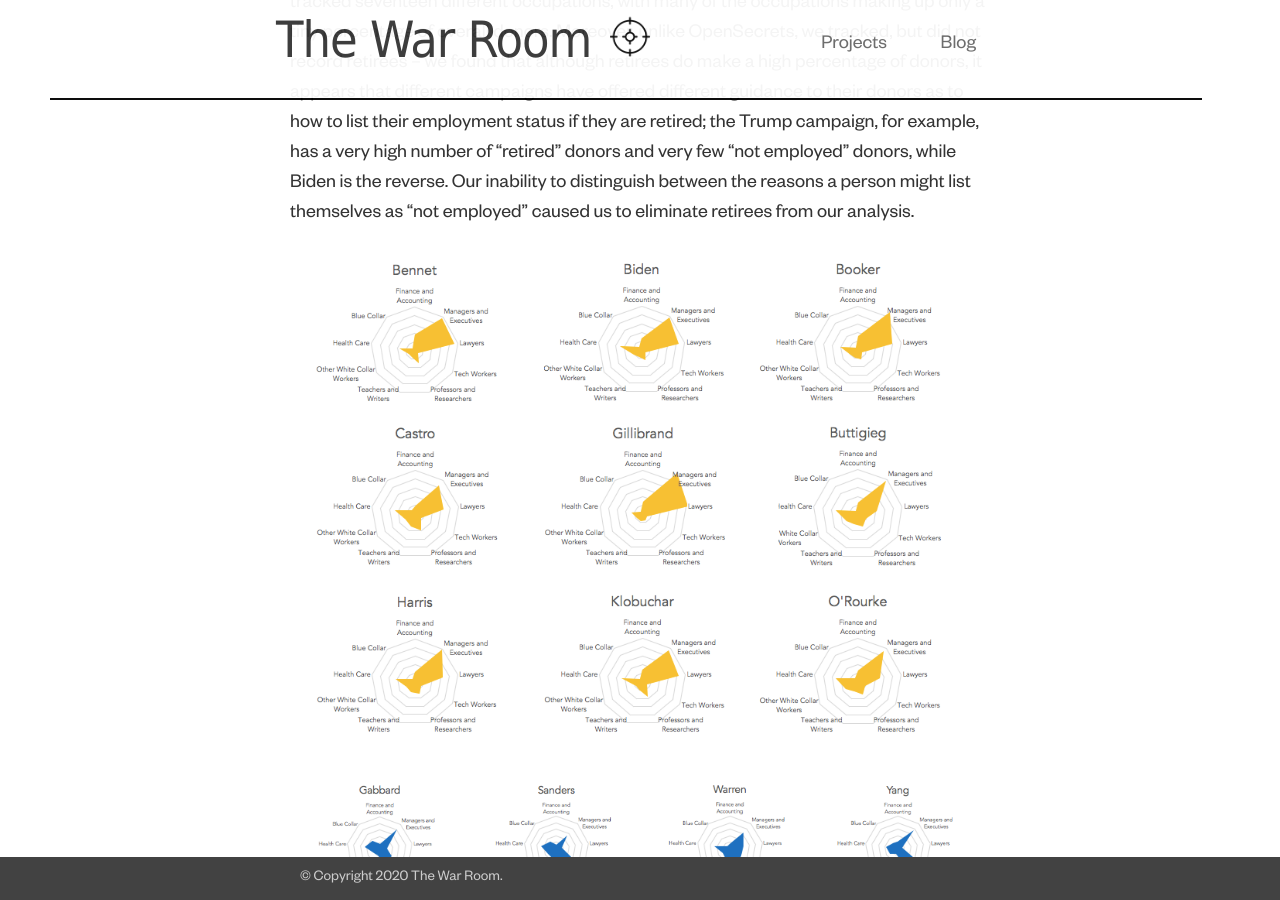
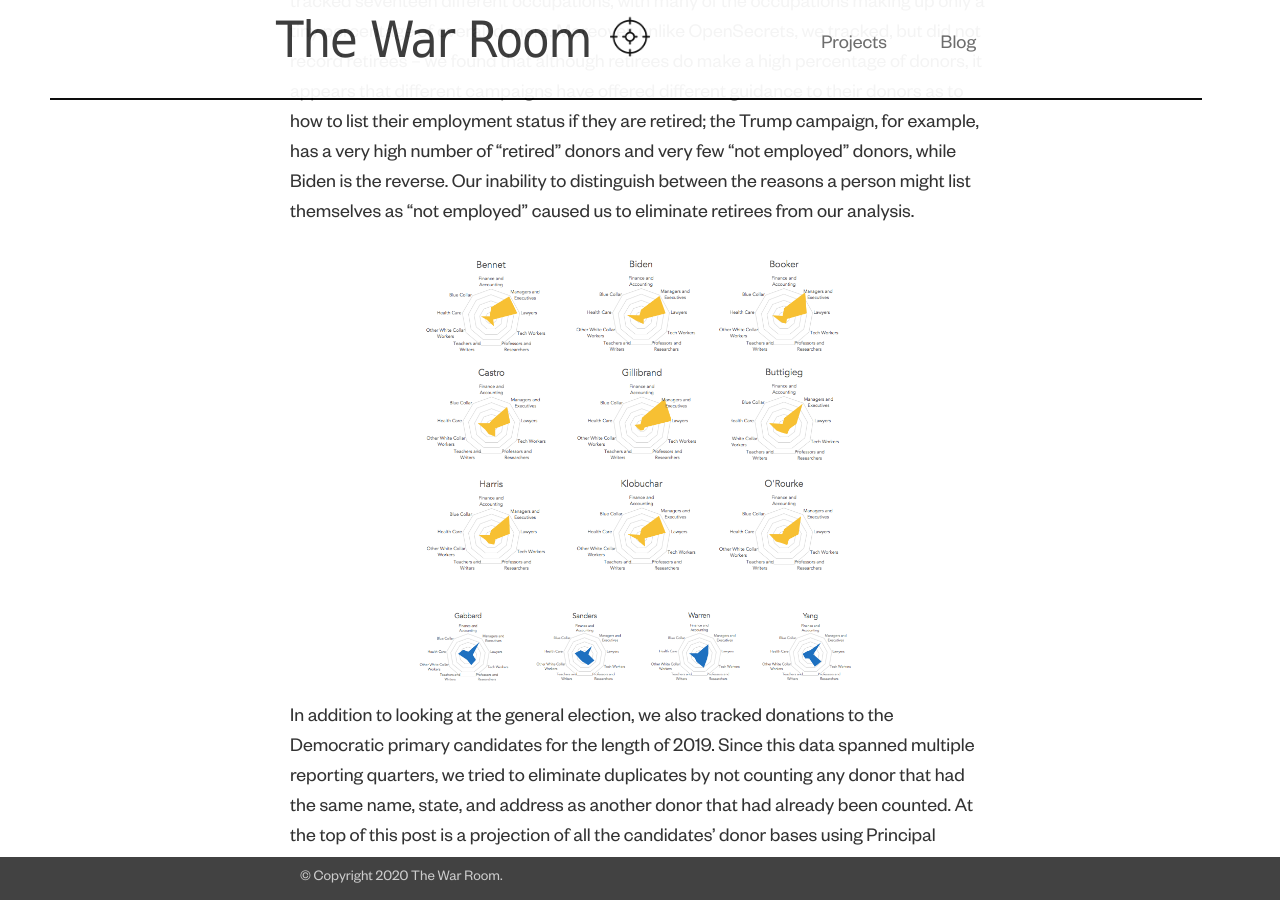
Before and after one commit to WarRoomCommand/warroomcommand.github.io, a Jekyll site: the page built from _projects/donor_directions.markdown, in a window 1280 px wide and 900 px high, scrolled down 2386 px. Built offline with Jekyll 4.4.1, drawn with Linux system fonts in a browser that asks for light colours; nearby versions of some CDN libraries.

Commit message:
more dd testing

```diff
--- a/_projects/donor_directions.markdown
+++ b/_projects/donor_directions.markdown
@@ -29,10 +29,10 @@ Here we look specifically at donors to Trump and Biden in the month of May. Note
 The results from the Trump-Biden comparison are unsurprising. Professors and lawyers disproportionately break towards Biden while blue collar workers disproportionately break towards Trump. Note that the percentages graphed will not add up to 100% because not all occupations that we tracked were shown in the graph -- in total, we tracked seventeen different occupations, with many of the occupations making up only a tiny percentage of overall donors. Moreover, unlike OpenSecrets, we tracked, but did not record retirees -- we found that although retirees do make a high percentage of donors, it appears that different campaigns have offered different guidance to their donors as to how to list their employment status if they are retired; the Trump campaign, for example, has a very high number of "retired" donors and very few "not employed" donors, while Biden is the reverse. Our inability to distinguish between the reasons a person might list themselves as "not employed" caused us to eliminate retirees from our analysis.
 
 <div class="img center">
-	<img class="col three" src="{{ site.baseurl }}/assets/img/donor_directions/dd_main_radars.png" title="Trump v. Biden donors"/>
+	<img class="col two" src="{{ site.baseurl }}/assets/img/donor_directions/dd_main_radars.png" title="Trump v. Biden donors"/>
 </div>
 <div class="img center">
-	<img class="col three" src="{{ site.baseurl }}/assets/img/donor_directions/dd_other_radars.png" title="Trump v. Biden donors"/>
+	<img class="col two" src="{{ site.baseurl }}/assets/img/donor_directions/dd_other_radars.png" title="Trump v. Biden donors"/>
 </div>
 
 In addition to looking at the general election, we also tracked donations to the Democratic primary candidates for the length of 2019. Since this data spanned multiple reporting quarters, we tried to eliminate duplicates by not counting any donor that had the same name, state, and address as another donor that had already been counted. At the top of this post is a projection of all the candidates' donor bases using Principal Component Analysis. The divide between the bases of the more progressive candidates, like Warren and Sanders, and the more moderate candidates, like Klobuchar and Biden, is quite evident from the projection. However, a radar projection better shows precisely how these candidates' bases actually differ. Broadly speaking, the candidates plotted in yellow are substantially more reliant on donations from businesspeople and lawyers than the candidates plotted in blue. Unsurprisingly, the more candidates more reliant on businesspeople and lawyers were those perceived as more moderate, like Biden, Klobuchar, Gillibrand, Booker, and Bennet.
```
